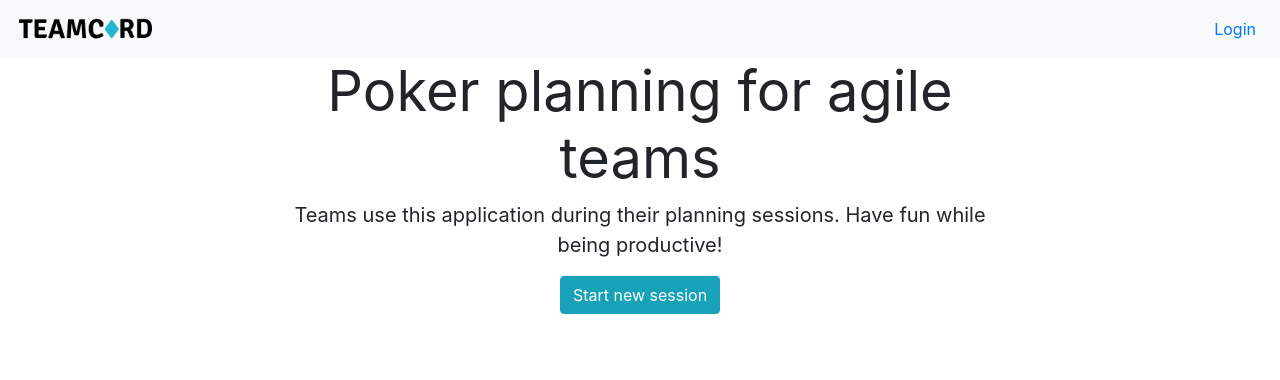
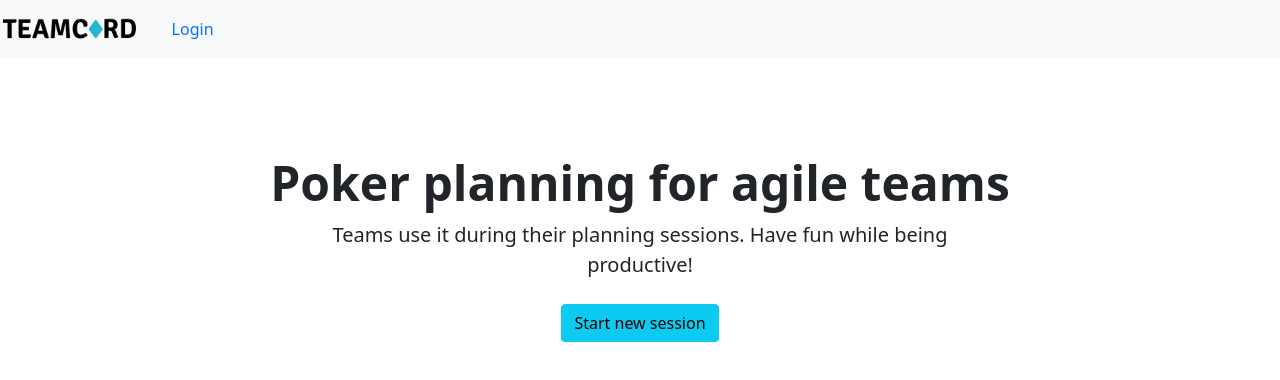
Before and after one commit to a-legotin/TeamCard, a React (Create React App) app in the folder src/web/: page / in a window 1280 px wide. Shown: the top 380 px of the page. Built offline with nearby package versions, Linux system fonts and the light colour scheme.

Commit message:
New session component + UI corrections

```diff
--- a/src/web/package.json
+++ b/src/web/package.json
@@ -12,7 +12,7 @@
     "@types/react-dom": "^17.0.8",
     "@types/react-router-dom": "^5.1.8",
     "axios": "^0.21.1",
-    "bootstrap": "^4.6.0",
+    "bootstrap": "^5.1.3",
     "formik": "^2.2.9",
     "react": "^17.0.2",
     "react-dom": "^17.0.2",
--- a/src/web/src/App.tsx
+++ b/src/web/src/App.tsx
@@ -11,6 +11,7 @@ import Home from "./components/home.component";
 import Profile from "./components/profile.component";
 import BoardUser from "./components/board-user.component";
 import logo from './assests/logo.png';
+import NewSession from "./components/sessions/new-session.component";
 
 type Props = {};
 
@@ -86,14 +87,15 @@ class App extends Component<Props, State> {
           )}
         </nav>
 
-        <div className="container">
+        <main>
           <Switch>
             <Route exact path={["/", "/home"]} component={Home} />
             <Route exact path="/login" component={Login} />
             <Route exact path="/profile" component={Profile} />
+            <Route exact path="/sessions/new" component={NewSession} />
             <Route path="/user" component={BoardUser} />
           </Switch>
-        </div>
+        </main>
       </div>
     );
   }
--- a/src/web/src/components/home.component.tsx
+++ b/src/web/src/components/home.component.tsx
@@ -18,13 +18,16 @@ export default class Home extends Component<Props, State> {
 
   render() {
     return (
-        <div className="d-flex justify-content-center align-items-center">
-          <div className="col-md-8 mx-auto text-center">
-            <h1 className="display-4 font-weight-normal">Poker planning for agile teams</h1>
-            <p className="lead font-weight-normal">Teams use this application during their planning sessions. Have fun while being productive!</p>
-            <a className="btn btn-info" href="sessions/new">Start new session</a>
+
+      <div className="px-4 py-5 my-5 text-center">
+      <h1 className="display-5 fw-bold">Poker planning for agile teams</h1>
+      <div className="col-lg-6 mx-auto">
+          <p className="lead mb-4">Teams use it during their planning sessions. Have fun while being productive!</p>
+          <div className="d-grid gap-2 d-sm-flex justify-content-sm-center">
+          <a className="btn btn-info" href="sessions/new">Start new session</a>
           </div>
-        </div>
+          </div>
+      </div>
     );
   }
 }
--- a/src/web/src/components/login.component.tsx
+++ b/src/web/src/components/login.component.tsx
@@ -4,6 +4,7 @@ import { Formik, Field, Form, ErrorMessage } from "formik";
 import * as Yup from "yup";
 
 import AuthService from "../services/auth.service";
+import logo from '../assests/logo-diamond.png';
 
 interface RouterProps {
   history: string;
@@ -33,8 +34,8 @@ export default class Login extends Component<Props, State> {
 
   validationSchema() {
     return Yup.object().shape({
-      username: Yup.string().required("This field is required!"),
-      password: Yup.string().required("This field is required!"),
+      username: Yup.string().required("Username is required!"),
+      password: Yup.string().required("Password is required!"),
     });
   }
 
@@ -77,23 +78,19 @@ export default class Login extends Component<Props, State> {
     };
 
     return (
-      <div className="col-md-12">
-        <div className="card card-container">
-          <img
-            src="//ssl.gstatic.com/accounts/ui/avatar_2x.png"
-            alt="profile-img"
-            className="profile-img-card"
-          />
+      <div className="form-signin w-25 m-auto text-center py-5">
+          <img src={logo}/>
 
-          <Formik
+         <Formik
             initialValues={initialValues}
             validationSchema={this.validationSchema}
             onSubmit={this.handleLogin}
           >
             <Form>
+            <h1 className="h3 mb-3 fw-normal">Please sign in</h1>
+
               <div className="form-group">
-                <label htmlFor="username">Username</label>
-                <Field name="username" type="text" className="form-control" />
+                <Field name="username" type="text" className="form-control" placeholder="Username" />
                 <ErrorMessage
                   name="username"
                   component="div"
@@ -102,8 +99,9 @@ export default class Login extends Component<Props, State> {
               </div>
 
               <div className="form-group">
-                <label htmlFor="password">Password</label>
-                <Field name="password" type="password" className="form-control" />
+
+                <Field name="password" type="password" className="form-control" placeholder="Password" />
+
                 <ErrorMessage
                   name="password"
                   component="div"
@@ -129,7 +127,6 @@ export default class Login extends Component<Props, State> {
               )}
             </Form>
           </Formik>
-        </div>
       </div>
     );
   }
--- /dev/null
+++ b/src/web/src/components/sessions/new-session.component.tsx
@@ -0,0 +1,32 @@
+import { Component } from "react";
+
+type Props = {};
+
+type State = {
+    content: string;
+}
+
+export default class NewSession extends Component<Props, State> {
+    constructor(props: Props) {
+        super(props);
+
+        this.state = {
+            content: ""
+        };
+    }
+
+
+    render() {
+        return (
+            <div className="px-4 py-5 my-5 text-center">
+                <h1 className="display-5 fw-bold">New session</h1>
+                <div className="col-lg-6 mx-auto">
+                    <p className="lead mb-4">Choose a name and a deck for your game</p>
+                    <div className="d-grid gap-2 d-sm-flex justify-content-sm-center">
+                        <button type="button" className="w-50 btn btn-md btn-info">Go</button>
+                    </div>
+                </div>
+            </div>
+        );
+    }
+}
--- a/src/web/src/index.css
+++ b/src/web/src/index.css
@@ -18,6 +18,10 @@ code {
   margin-right: 7px;
 }
 
+.form-signin img {
+  height: 128px;
+}
+
 body,html {
   height: 100%;
 }
```
Also changed, not shown: src/web/public/index.html (+1 -23 lines), src/web/src/assests/logo-diamond.png (added). Lines whose indentation alone changed are shown as unchanged.
